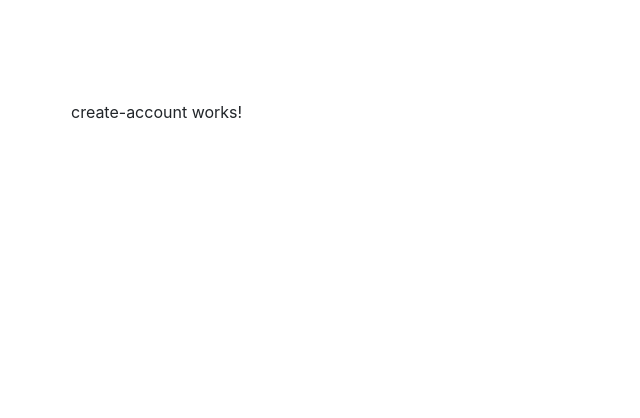
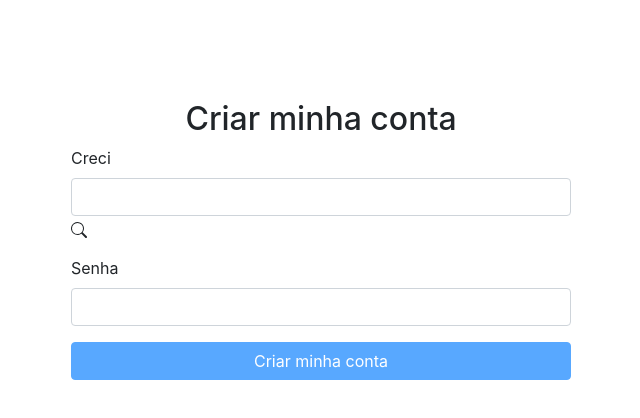
Before and after one commit to rosanacoutinho/fifty-web, an Angular app: page /create-account in a window 1280 px wide. Shown: the top 418 px of the page, without its empty margins (319-959 px from the left). Built offline with nearby package versions, Linux system fonts and the light colour scheme.

Commit message:
chamando servico pro login

```diff
--- a/src/app/account/create-account/create-account.component.css
+++ b/src/app/account/create-account/create-account.component.css
@@ -0,0 +1,3 @@
+.form-control{
+    width: 500px
+  }
--- a/src/app/account/create-account/create-account.component.html
+++ b/src/app/account/create-account/create-account.component.html
@@ -1 +1,16 @@
-<p>create-account works!</p>
+<h2 class="text-center">Criar minha conta</h2>
+
+<form (ngSubmit)="onSubmit()" #form="ngForm">
+  <div class="form-group">
+    <label>Creci</label>
+    <input class="form-control" type="text" name="creci" id="creci" [(ngModel)]="account.creci" required />
+    <svg xmlns="http://www.w3.org/2000/svg" width="16" height="16" fill="currentColor" class="bi bi-search" viewBox="0 0 16 16">
+        <path d="M11.742 10.344a6.5 6.5 0 1 0-1.397 1.398h-.001q.044.06.098.115l3.85 3.85a1 1 0 0 0 1.415-1.414l-3.85-3.85a1 1 0 0 0-.115-.1zM12 6.5a5.5 5.5 0 1 1-11 0 5.5 5.5 0 0 1 11 0"/>
+    </svg>
+  </div>
+  <div class="form-group">
+    <label>Senha</label>
+    <input class="form-control" type="password" name="password" id="password" [(ngModel)]="account.password" required />
+  </div>
+  <button type="submit" class="btn btn-primary btn-block" [disabled]="form.form.invalid">Criar minha conta</button>
+</form>
--- a/src/app/account/create-account/create-account.component.ts
+++ b/src/app/account/create-account/create-account.component.ts
@@ -6,10 +6,17 @@ import { Component, OnInit } from '@angular/core';
   styleUrls: ['./create-account.component.css']
 })
 export class CreateAccountComponent implements OnInit {
+  account = {
+    creci: '',
+    password: ''
+  };
 
   constructor() { }
 
-  ngOnInit(): void {
+  ngOnInit() {
   }
 
+  onSubmit() {
+
+  }
 }
--- a/src/app/account/shared/account.service.ts
+++ b/src/app/account/shared/account.service.ts
@@ -1,22 +1,46 @@
+import { environment } from './../../../environments/environment';
+import { HttpClient } from '@angular/common/http';
 import { Injectable } from '@angular/core';
+//import * as jwt_decode from 'jwt-decode';
 
 @Injectable({
   providedIn: 'root'
 })
 export class AccountService {
 
-  constructor() { }
+  constructor(private http: HttpClient) { }
 
-  login(user: any){
-    return new Promise((resolve) => {
-      window.localStorage.setItem('token','meu-token');
-      resolve(true);
-    });
+  async login(user: any) {
+
+   const url = `${environment.api}/senhas/validar`;
+   const body = { creci: user.creci ,
+                  senha: user.password
+    };
+
+   this.http.post(url, body).subscribe(response => {
+     console.log(response);
+   });
+
+    return false;
   }
 
-  createAccount(account: any) {
-    return new Promise((resolve) => {
-      resolve(true);
-    });
+  async login2(user: any) {
+    const result = await this.http.post<any>(`${environment.api}/auth/login`, user).toPromise(); // Colocar url
+    if (result && result.access_token) {
+      window.localStorage.setItem('token', result.access_token);
+      return true;
+    }
+
+    return false;
+  }
+
+  async createAccount(account: any) {
+    const result = await this.http.post<any>(`${environment.api}/users`, account).toPromise();
+    return result;
+  }
+
+  getAuthorizationToken() {
+    const token = window.localStorage.getItem('token');
+    return token;
   }
 }
--- a/src/app/app.module.ts
+++ b/src/app/app.module.ts
@@ -10,6 +10,7 @@ import { LoginComponent } from './account/login/login.component';
 import { CreateAccountComponent } from './account/create-account/create-account.component';
 import { AuthenticationComponent } from './account/authentication/authentication.component';
 import { FormsModule } from '@angular/forms';
+import { HttpClientModule } from '@angular/common/http';
 
 @NgModule({
   declarations: [
@@ -23,7 +24,8 @@ import { FormsModule } from '@angular/forms';
     AppRoutingModule,
     HomeModule,
     OpcaoModule,
-    FormsModule
+    FormsModule,
+    HttpClientModule
   ],
   providers: [],
   bootstrap: [AppComponent]
--- a/src/app/opcao-form/opcao-form.component.ts
+++ b/src/app/opcao-form/opcao-form.component.ts
@@ -20,13 +20,12 @@ export class OpcaoFormComponent implements OnInit{
 
 
  ngOnInit(): void {
-  console.log( "iniciou")
-   this.opcaoForm = this.formbuilder.group({
+    this.opcaoForm = this.formbuilder.group({
     nome: ['', Validators.required],
     quarto: ['', Validators.required],
     banheiro: ['', Validators.required],
-   area: ['', Validators.required],
-   valor: ['', Validators.required]
+    area: ['', Validators.required],
+    valor: ['', Validators.required]
    })
 
  }
@@ -34,7 +33,6 @@ export class OpcaoFormComponent implements OnInit{
 
 
  onSubmit(){
-  console.log( "aperrtei o botaoS")
   if(this.opcaoForm.valid){
     let opcao: Opcao = this.opcaoForm.value;
     this.opcaoService.addOpcao(opcao);
--- a/src/environments/environment.prod.ts
+++ b/src/environments/environment.prod.ts
@@ -1,3 +1,4 @@
 export const environment = {
-  production: true
+  production: true,
+  api: 'http://localhost:8080'
 };
--- a/src/environments/environment.ts
+++ b/src/environments/environment.ts
@@ -3,7 +3,8 @@
 // The list of file replacements can be found in `angular.json`.
 
 export const environment = {
-  production: false
+  production: false,
+  api: 'http://localhost:8080'
 };
 
 /*
```
